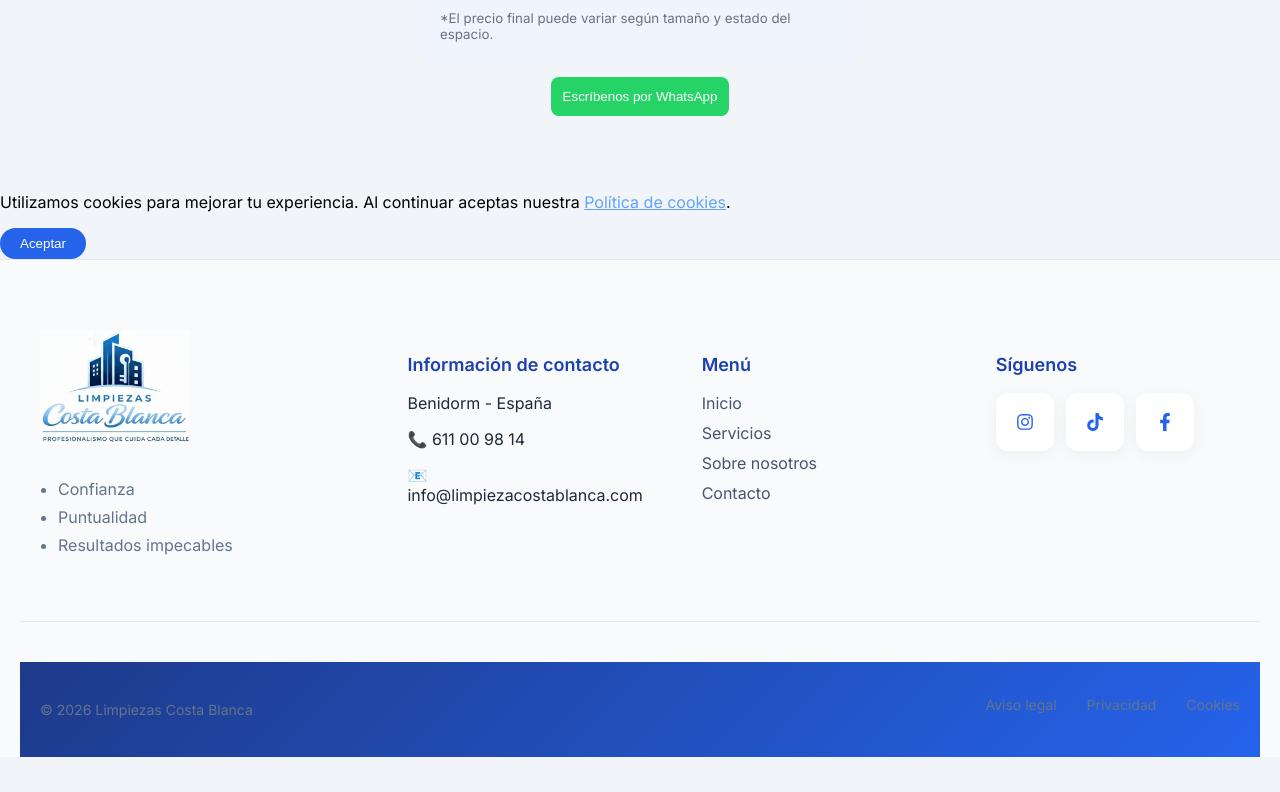
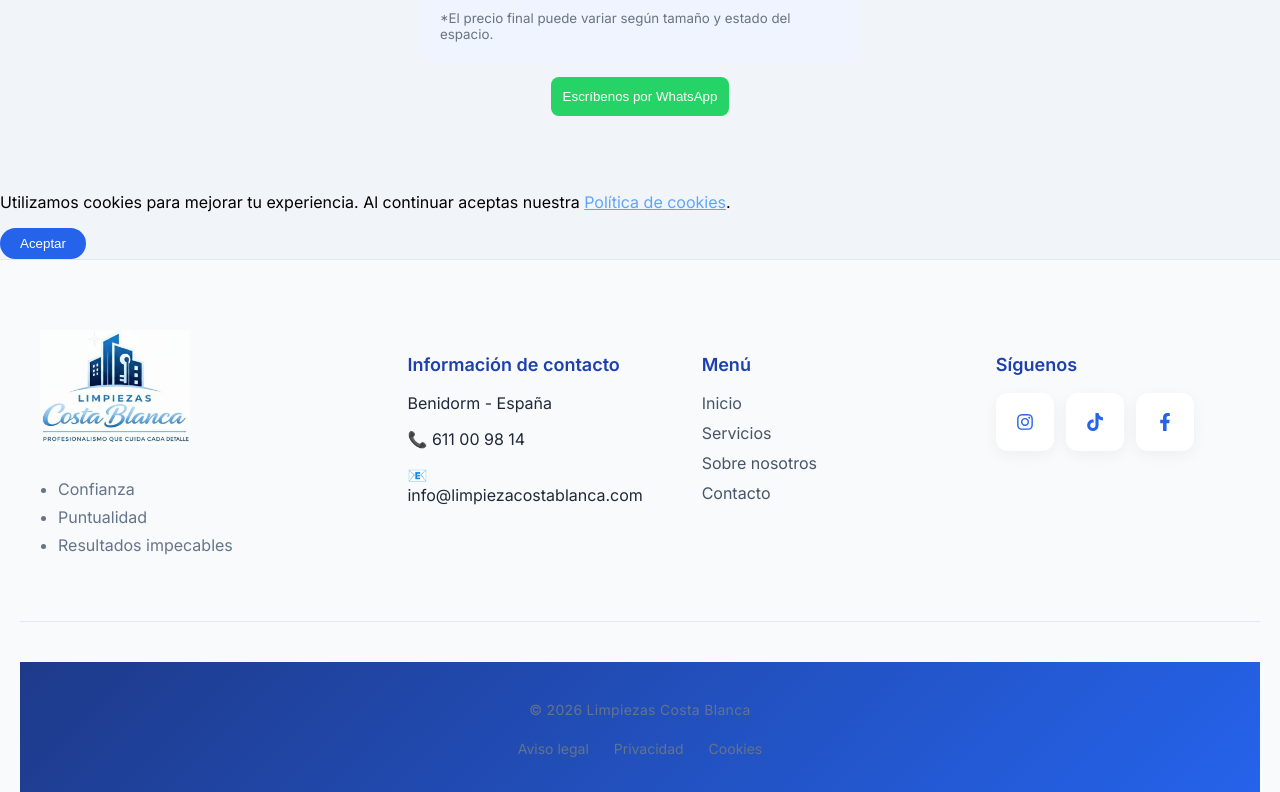
Before and after one commit to mduarte1996/limpiezas-dashboard, a React (Create React App) app: page / in a window 1280 px wide. Shown: the part 4345-5137 px from the top of the page. Before the commit the page ends 5102 px from the top, so only its background shows below. Built offline with nearby package versions, Linux system fonts and the light colour scheme; no server answers.

Commit message:
pages legal-privacity-cookies

```diff
--- a/src/components/Footer.css
+++ b/src/components/Footer.css
@@ -67,14 +67,14 @@
     color: #2563eb;
     font-size: 18px;
     transition: all .25s ease;
-  box-shadow: 0 4px 15px rgba(0,0,0,0.05);
+    box-shadow: 0 4px 15px rgba(0, 0, 0, 0.05);
 }
 
 .social-icons a:hover {
     transform: translateY(-3px);
     background: #2563eb;
     color: white;
-  box-shadow: 0 8px 25px rgba(37,99,235,0.25);
+    box-shadow: 0 8px 25px rgba(37, 99, 235, 0.25);
 }
 
 /* DIVIDER */
@@ -93,20 +93,25 @@
     max-width: 1200px;
     margin: auto;
     display: flex;
-  justify-content: space-between;
+    flex-direction: column;
     align-items: center;
+    gap: 8px;
+    text-align: center;
 }
 
 /* COPYRIGHT */
 .footer-bottom p {
     color: #64748b;
     font-size: 14px;
+    font-weight: 500;
+    letter-spacing: .3px;
 }
 
 /* LEGAL LINKS */
 .footer-legal {
     display: flex;
-  gap: 30px;
+    gap: 25px;
+    justify-content: center;
 }
 
 .footer-legal a {
```
Lines whose indentation alone changed are shown as unchanged.
